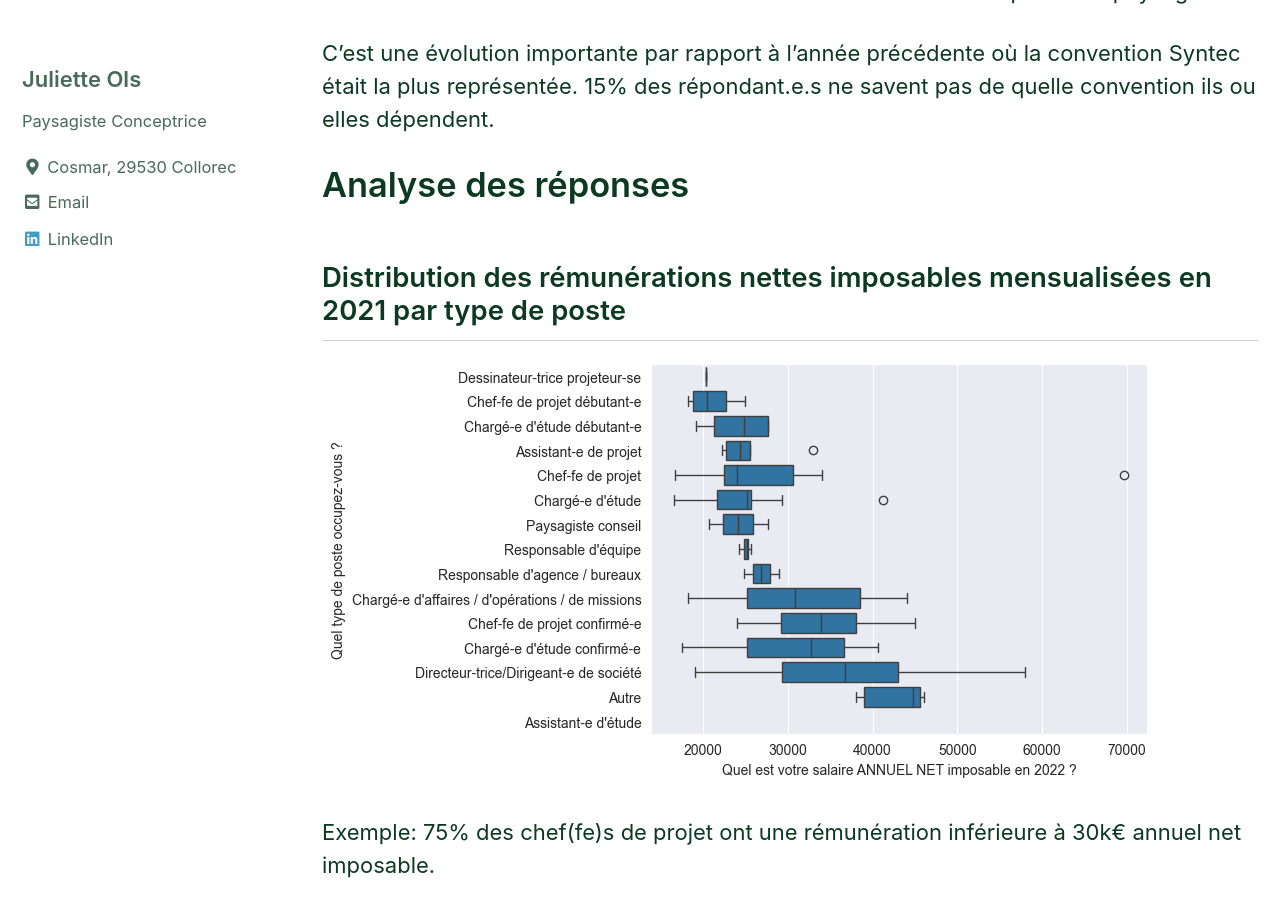
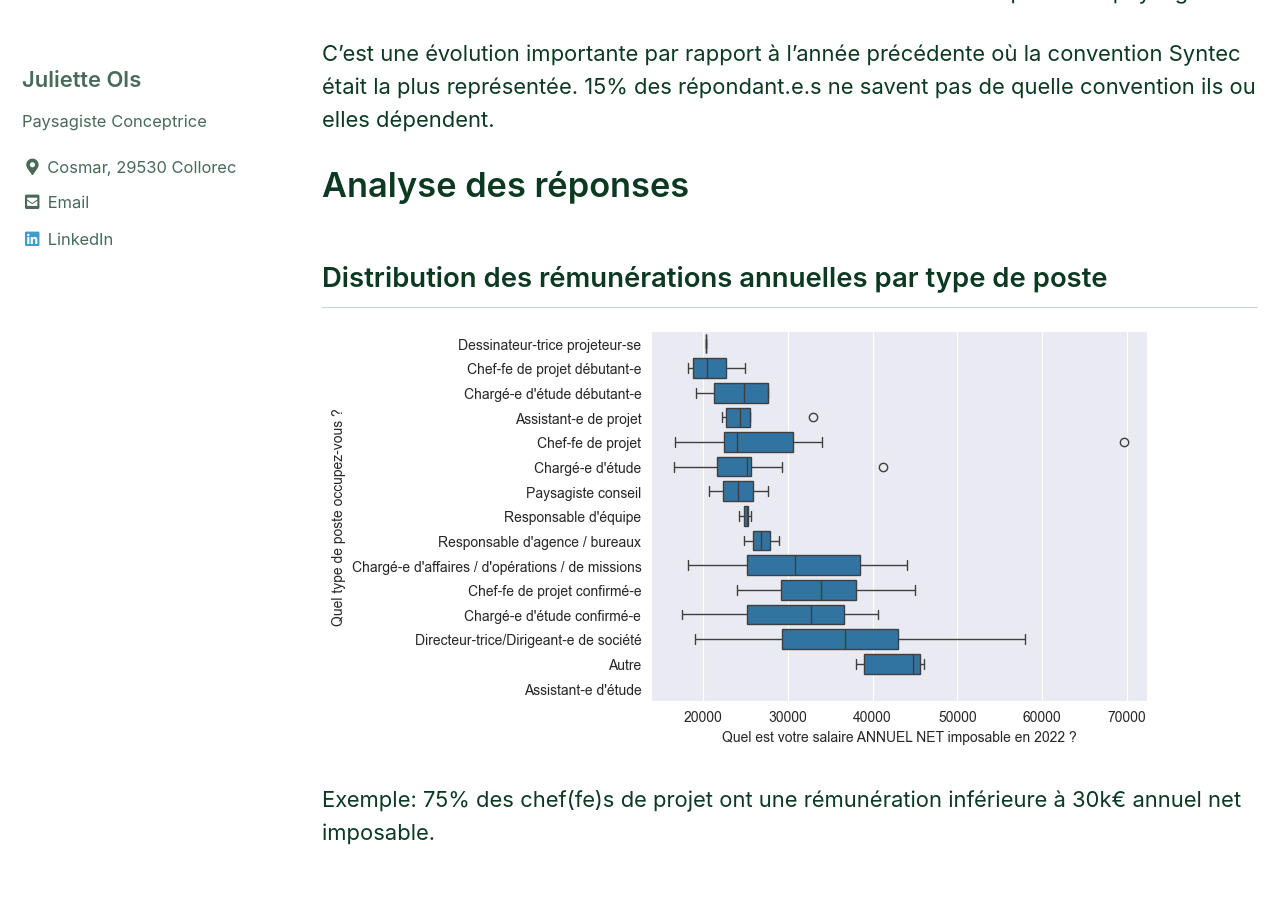
Before and after one commit to facettespaysages/etude-salariale, a Jekyll site: the page built from _posts/2025-03-08-etude-salariale-2022.md, in a window 1280 px wide and 900 px high, scrolled down 4054 px. Built offline with Jekyll 4.4.1, drawn with Linux system fonts in a browser that asks for light colours; cached includes are drawn as plain includes; some web fonts are replaced.

Commit message:
fix title

```diff
--- a/_posts/2025-03-08-etude-salariale-2022.md
+++ b/_posts/2025-03-08-etude-salariale-2022.md
@@ -60,7 +60,7 @@ C'est une évolution importante par rapport à l'année précédente où la conv
 15% des répondant.e.s ne savent pas de quelle convention ils ou elles dépendent.
 
 # Analyse des réponses
-## Distribution des rémunérations nettes imposables mensualisées en 2021 par type de poste
+## Distribution des rémunérations annuelles par type de poste
 
 ![Moyenne des rémunérations net imposables mensualisées par années depuis sortie de formation initiale et sexe](/assets/images/2022/rem_poste.png)
 
```
